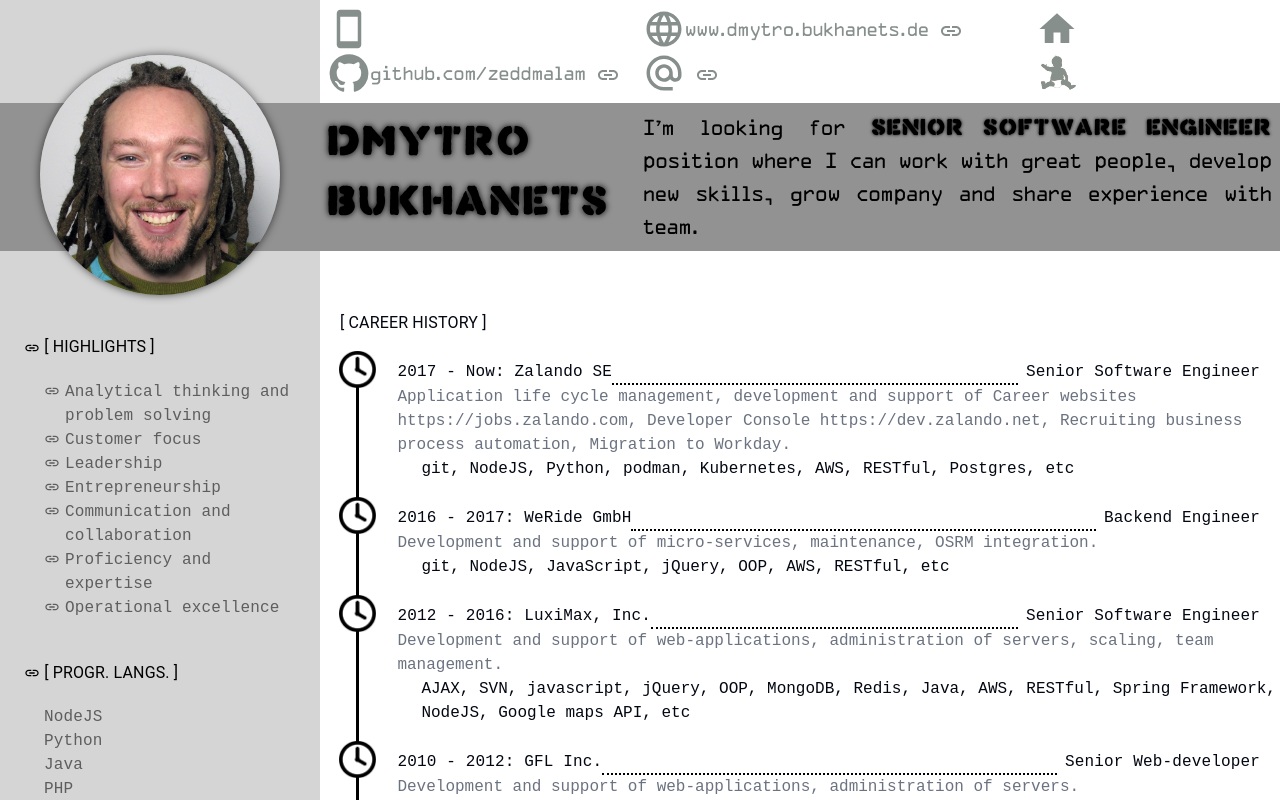
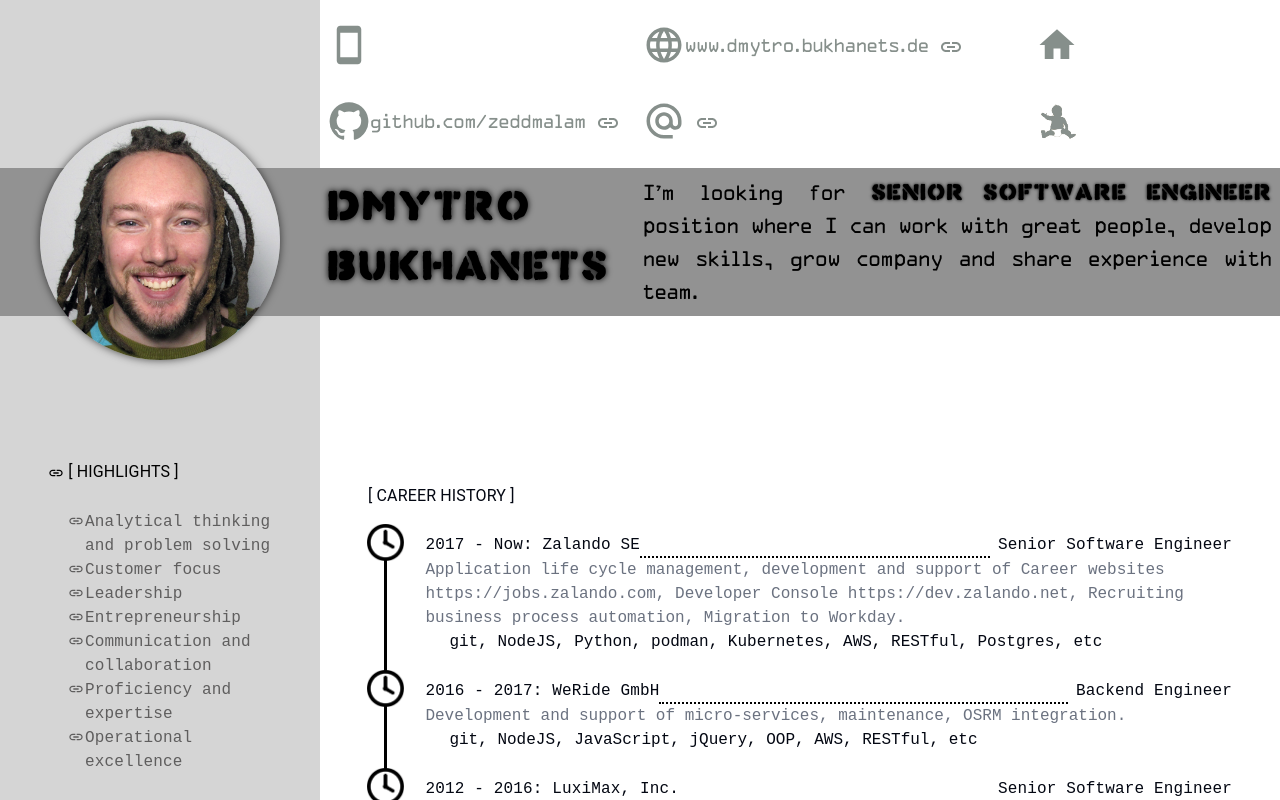
Before and after one commit to zeddmalam/cv, a Next.js app: page /skills in a window 1280 px wide. Shown: the top 800 px of the page. Built offline with nearby package versions, Linux system fonts and the light colour scheme.

Commit message:
bugfixes
bugfixes

```diff
--- a/src/app/globals.css
+++ b/src/app/globals.css
@@ -124,9 +124,26 @@
 
 .sidebar {
     font-family: 'lxjw-n4';
-    /*adding: 0.5em 1em;*/
+    padding: 3rem;
     color: #5F5E5E;
     background-color: #D5D5D5;
+}
+
+.career-history {
+    padding: 3rem;
+}
+
+@media only screen and (max-width: 1024px){
+    .sidebar {
+        font-family: 'lxjw-n4';
+        padding: 0.5rem;
+        color: #5F5E5E;
+        background-color: #D5D5D5;
+    }
+
+    .career-history {
+        padding: 0.5rem;
+    }
 }
 
 .current-page-link {
@@ -264,4 +281,4 @@
         background-position: center;
         background-size:cover;
     }
-    }
+}
--- a/src/components/careerHistory.tsx
+++ b/src/components/careerHistory.tsx
@@ -6,8 +6,9 @@
 import Image from "next/image";
 
 export default function CareerHistory(): ReactElement {
-    return (<Grid item container xs={12} md={9} spacing={0} className="pl-5 pr-5 career-history">
-        <Grid item container xs={12} spacing={0}><Typography className="text-gray-950">[ CAREER HISTORY ]</Typography><br/><br/></Grid >
+    return (<Grid item container xs={12} md={9} spacing={0} className="career-history">
+        <Grid item container xs={12} spacing={0}><Typography className="text-gray-950"><br/>[ CAREER HISTORY ]</Typography></Grid >
+        <Grid item container xs={12} spacing={0}><br/></Grid >
         {careerHistory.reverse().map((step: CvCareerStep, index: number): ReactElement<any, any> => (<Grid item key={`career-step-${index}`} container xs={12} spacing={0} className="career-step">
             <Grid item container xs={12} spacing={1} alignItems="center">
                 <Grid item>
--- a/src/components/header.tsx
+++ b/src/components/header.tsx
@@ -24,9 +24,9 @@
             </Grid>
         </Grid>
         <Grid item container xs={12} md={9} sx={{ display: { xs: "flex", md: "none" }, padding:1, backgroundColor: '#ffffff'}}><PrivateInfo personalData={personalData}/></Grid>
-        <Grid item container spacing={0} xs={12}>
+        <Grid item container spacing={0} xs={12} sx={{ display: { xs: "none", md: "flex" } }}>
             <Grid item className="sidebar" xs={12} md={3}></Grid>
-            <Grid item className="private-info" xs={12} md={9} sx={{ display: { xs: "none", md: "flex" } }}><br/><br/></Grid>
+            <Grid item className="private-info" xs={12} md={9}><br/><br/></Grid>
         </Grid>
     </Grid >
     );
--- a/src/components/skillGroupInfo.tsx
+++ b/src/components/skillGroupInfo.tsx
@@ -31,11 +31,11 @@
                             <li key={`skill-${skill.title}`} ><Grid item container>
                                 {skill.description ? (<>
                                     <Grid item><LinkIcon sx={{ fontSize: 16, mt: '-0.1rem', mr: '1rem' }}/></Grid>
-                                    <Grid item xs={skill.level ? 6 : 11}><Link href={`/skills/${skillGroup.title}/${skill.title}`}><Typography align="left" className="courier-font"><strong>{skill.title}</strong></Typography></Link></Grid>
-                                    {skill.level ? (<Grid item xs={5}><Link href={`/skills/${skillGroup.title}/${skill.title}`}><Typography align="right" className="courier-font"><strong>{skill.level}</strong></Typography></Link></Grid>) : null}
+                                    <Grid item xs><Link href={`/skills/${skillGroup.title}/${skill.title}`}><Typography align="left" className="courier-font"><strong>{skill.title}</strong></Typography></Link></Grid>
+                                    {skill.level ? (<Grid item><Link href={`/skills/${skillGroup.title}/${skill.title}`}><Typography align="right" className="courier-font"><strong>{skill.level}</strong></Typography></Link></Grid>) : null}
                                </>) : (<>
-                                    <Grid item xs={skill.level ? 6 : 12}><Typography align="left" className="courier-font">{skill.title}</Typography></Grid>
-                                    {skill.level ? (<Grid item xs={6}><Typography align="right" className="courier-font">{skill.level}</Typography></Grid>) : null}
+                                    <Grid item xs><Typography align="left" className="courier-font">{skill.title}</Typography></Grid>
+                                    {skill.level ? (<Grid item><Typography align="right" className="courier-font">{skill.level}</Typography></Grid>) : null}
                                </>)}
                             </Grid></li>
                         ))}
--- a/src/components/skillsInfo.tsx
+++ b/src/components/skillsInfo.tsx
@@ -6,11 +6,8 @@
 import { ReactElement } from 'react';
 import LinkIcon from '@mui/icons-material/Link';
 
-export default function SkillsInfo({ selectedSkillGroupId, selectedSkillId, sx }: SkillInfoProps) {
-    return (<Grid item container className="sidebar" xs={12} md={3} sx={{
-        ...sx,
-        padding: { sm: 1, md: 3 }
-    }}>
+export default function SkillsInfo({ selectedSkillGroupId, selectedSkillId }: SkillInfoProps) {
+    return (<Grid item container className="sidebar" xs={12} md={3} >
         {skills.map((skillGroup: CvSkillGroup): ReactElement<any, any> => (<Grid item container xs={12} sm={6} md={12} spacing={1} key={`skill-group-${skillGroup.title}`}>
         {skillGroup.description ?
             (<Grid item xs={12}><Typography className={`skill-group${selectedSkillGroupId === skillGroup.title && !selectedSkillId ? ' current-page-link' : ''}`}><LinkIcon sx={{ fontSize: 16 }}/>&nbsp;<Link href={`/skills/${skillGroup.title}`}>[ {skillGroup.title} ]</Link></Typography></Grid>) :
--- a/src/data/objects.ts
+++ b/src/data/objects.ts
@@ -105,7 +105,7 @@
     github: {
         value: 'github.com/zeddmalam',
         category: 'Github',
-        url: 'https://github.com/zeddmalam'
+        url: 'https://github.com/zeddmalam/cv'
     },
     email: {
         value: NEXT_PUBLIC_PERSONAL_DATA_EMAIL ?? '',
```
Also changed, not shown: 1 other file (tests, documents, lock files or other folders).
